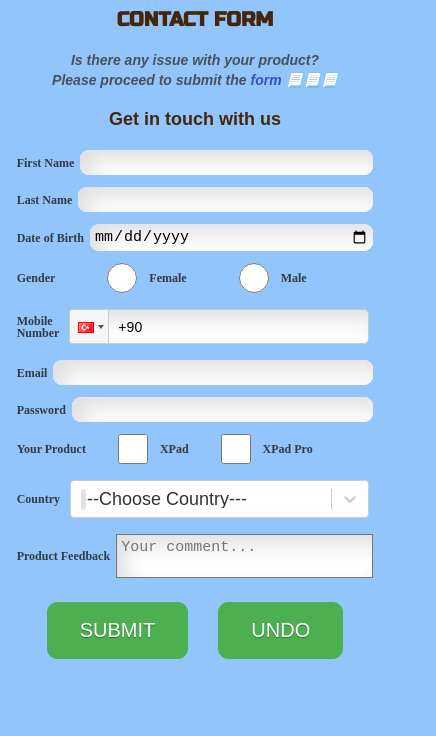
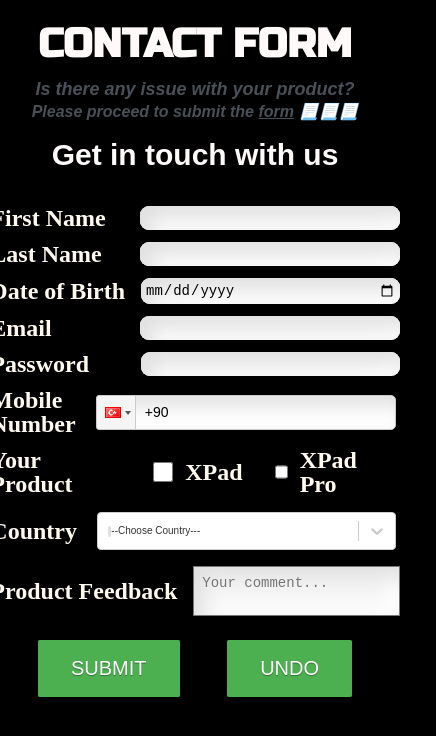
Before and after one commit to okanozman-create/contact-form-reactjs, a React (Create React App) app: page / in a window 390 px wide. Shown: the top 736 px of the page, 436 px wide, since content can reach past the window. Built offline with nearby package versions, Linux system fonts and the light colour scheme; no server answers; a web font is replaced by a local one.

Commit message:
Updated CSS

```diff
--- a/src/App.js
+++ b/src/App.js
@@ -13,7 +13,6 @@ const initialData = {
   birth: "",
   password: "",
   selectedProduct: "",
-  selectedGender: "",
   feedback: "",
 };
 
@@ -39,8 +38,7 @@ export default function App() {
     feedback: yup.string().required("Feedback is required"),
     selectedProduct: yup.string().required("Select a product required"),
     mobileNumber: yup.string(),
-    selectedGender: yup.string(),
-  });
+   });
 
 
 
--- a/src/components/Form.js
+++ b/src/components/Form.js
@@ -1,4 +1,5 @@
 import Phone from "./Phone";
+
 export default function Form({
   countries,
   selectedCountry,
@@ -18,7 +19,7 @@ export default function Form({
               validationErrors.firstName && "error"
             }`}
           >
-            <label htmlFor="orange">First Name</label>
+            <label htmlFor="orange">First Name &nbsp;&nbsp;</label>
 
             <input
               id="orange"
@@ -45,7 +46,7 @@ export default function Form({
               validationErrors.lastName && "error"
             }`}
           >
-            <label htmlFor="banana">Last Name</label>
+            <label htmlFor="banana" >Last Name &nbsp;&nbsp;</label>
             <input
               id="banana"
               type="text"
@@ -57,6 +58,7 @@ export default function Form({
                   lastName: e.target.value,
                 }));
               }}
+              style={{marginLeft: '4px'}}
             />
             {validationErrors.lastName && (
               <div className="error-container">
@@ -88,6 +90,71 @@ export default function Form({
             )}
           </div>
 
+
+
+          <div
+  className={`label-input-group ${validationErrors.email && "error"}`}
+>
+  <label htmlFor="melon">Email &nbsp;&nbsp;&nbsp;&nbsp;&nbsp;&nbsp;&nbsp;&nbsp;&nbsp;&nbsp;&nbsp;</label>
+  <input
+    id="melon"
+    type="email"
+    name="email"
+    value={values.email}
+    onChange={(e) => {
+      setValues((values) => ({
+        ...values,
+        email: e.target.value,
+      }));
+    }}
+  />
+
+  {validationErrors.email && (
+    <div className="error-container">
+      <span className="error-msg">{validationErrors.email}</span>
+    </div>
+  )}
+</div>
+
+
+
+
+
+
+          <div
+            className={`label-input-group ${
+              validationErrors.password && "error"
+            }`}
+          >
+            <label htmlFor="cherry">Password &nbsp;&nbsp;&nbsp;&nbsp;&nbsp;</label>
+            <input
+              id="cherry"
+              type="password"
+              name="password"
+              value={values.password}
+              onChange={(e) => {
+                setValues((values) => ({
+                  ...values,
+                  password: e.target.value,
+                }));
+              }}
+            />
+            {validationErrors.password && (
+              <div className="error-container">
+                <span className="error-msg">{validationErrors.password}</span>
+              </div>
+            )}
+          </div>
+
+
+
+
+
+
+
+          <Phone values={values} setValues={setValues} style={{}} />
+
+{/*
           <div className="label-input-group" id="gender">
             <label>Gender</label>
             <label htmlFor="milk">
@@ -103,6 +170,7 @@ export default function Form({
                     selectedGender: e.target.value,
                   }));
                 }}
+                style={{marginLeft: '50px'}}
               />
               Female
             </label>
@@ -125,58 +193,12 @@ export default function Form({
             </label>
           </div>
 
-          <Phone values={values} setValues={setValues} />
+          */}
 
-          <div
-            className={`label-input-group ${validationErrors.email && "error"}`}
-          >
-            <label htmlFor="melon">Email</label>
-            <input
-              id="melon"
-              type="email"
-              name="email"
-              value={values.email}
-              onChange={(e) => {
-                setValues((values) => ({
-                  ...values,
-                  email: e.target.value,
-                }));
-              }}
-            />
 
-            {validationErrors.email && (
-              <div className="error-container">
-                <span className="error-msg">{validationErrors.email}</span>
-              </div>
-            )}
-          </div>
 
-          <div
-            className={`label-input-group ${
-              validationErrors.password && "error"
-            }`}
-          >
-            <label htmlFor="cherry">Password</label>
-            <input
-              id="cherry"
-              type="password"
-              name="password"
-              value={values.password}
-              onChange={(e) => {
-                setValues((values) => ({
-                  ...values,
-                  password: e.target.value,
-                }));
-              }}
-            />
-            {validationErrors.password && (
-              <div className="error-container">
-                <span className="error-msg">{validationErrors.password}</span>
-              </div>
-            )}
-          </div>
 
-          <div
+<div
             className={`label-input-group ${
               validationErrors.selectedProduct && "error"
             }`}
@@ -223,6 +245,20 @@ export default function Form({
               </div>
             )}
           </div>
+
+
+
+
+
+
+
+
+
+
+
+
+
+
 
           <div
             className={`label-input-group ${
@@ -272,11 +308,19 @@ export default function Form({
             )}
           </div>
 
+
+
+
+
+
+
+
+
           <div className="btn-container">
-            <button className="submit" type="submit" style={{ borderRadius: "10px" }} >
+            <button className="submit" type="submit">
               Submit
             </button>
-            <button className="reset" type="reset" onClick={handleDeleteForm} style={{ borderRadius: "10px" }}>
+            <button className="reset" type="reset" onClick={handleDeleteForm}>
               Undo
             </button>
           </div>
--- a/src/index.css
+++ b/src/index.css
@@ -1,5 +1,3 @@
-/* ---------GENERAL--------- */
-
 * {
   margin: 0;
   padding: 0;
@@ -19,30 +17,21 @@ body {
   font-weight: 400;
   line-height: 1;
   color: #adb5bd;
-  background:#93c5fd;
+  background: black;
   display: flex;
   align-items: center;
   justify-content: center;
 }
 
-/* ------Main------- */
-
-.form {
-  max-width: 120rem;
-  margin: 3.2rem 2.4rem;
-  padding: 1.6rem;
-}
-
-/* -------Headers--------- */
-
 h1 {
   text-align: center;
   margin-top: 2.4rem;
-  font-size: 4.4rem;
-  margin-bottom: 2.4rem;
+  font-size: 4rem;
+  margin-bottom: 1rem;
   font-weight: 700;
-  color: #45260a;
+  color: #fffafa;
   text-transform: uppercase;
+
   font-family: "Russo One";
 }
 
@@ -54,7 +43,7 @@ h1 {
 h2 {
   text-align: center;
   font-size: 3rem;
-  color: #45260a;
+  color: #fffafa;
   font-weight: 600;
 }
 
@@ -81,23 +70,28 @@ h4 {
 }
 
 h4 span {
-  color: #364fc7;
+  text-decoration: underline;
   font-weight: 700;
 }
 
-/* ------Label--Input------ */
+.form {
+  max-width: 120rem;
+  margin: 2rem 2rem;
+  padding: 1.6rem;
+}
 
 .label-input-group {
   display: flex;
   gap: 1.6rem;
   align-items: center;
+
   margin-bottom: 1.2rem;
 }
 
 label {
-  color: #343a40;
-  font-weight: 700;
-  font-size: 1.8rem;
+  color: #fffaf0;
+  font-weight: 900;
+  font-size: 2.4rem;
   font-family: "Rubik Bubles";
 }
 
@@ -105,8 +99,9 @@ input,
 textarea {
   flex: 1;
   padding: 0.4rem;
-  font-size: 1.6rem;
+  font-size: 1.4rem;
   box-shadow: inset 10px 10px 20px #e0e0e0, inset -10px -10px 20px #ffffff;
+  background-color: #f5f5f5;
 }
 
 textarea {
@@ -120,9 +115,18 @@ input {
   border: none;
 }
 
+.countrySelect {
+  display: inline;
+  flex: 1;
+  padding: 0.4rem;
+  font-size: 1rem;
+
+  color: #a61e4d;
+}
+
 input[type="radio"] {
-  width: 3rem;
-  height: 3rem;
+  width: 2rem;
+  height: 2rem;
   accent-color: green;
   box-shadow: none;
 }
@@ -132,23 +136,14 @@ input[type="radio"]:focus {
 }
 
 input[type="checkbox"] {
-  width: 3rem;
-  height: 3rem;
+  width: 2rem;
+  height: 2rem;
   accent-color: green;
   box-shadow: none;
 }
 
 input[type="checkbox"]:focus {
   outline: 4px ridge #345b63;
-}
-
-.countrySelect {
-  display: inline;
-  flex: 1;
-  padding: 0.4rem;
-  font-size: 1.8rem;
-
-  color: #a61e4d;
 }
 
 .phone {
@@ -163,14 +158,17 @@ input[type="checkbox"]:focus {
 
 #gender {
   display: flex;
-  gap: 5.2rem;
+  gap: 4.2rem;
   align-items: center;
+  justify-content: evenly;
 }
 
 #gender label {
   display: flex;
   align-items: center;
   gap: 1.2rem;
+  font-weight: bold;
+  justify-content: evenly;
 }
 
 #checkbox {
@@ -184,8 +182,6 @@ input[type="checkbox"]:focus {
   align-items: center;
   gap: 1.2rem;
 }
-
-/* -----Success------- */
 
 .success-container {
   margin: 10rem auto;
@@ -316,79 +312,49 @@ input[type="checkbox"]:focus {
   display: flex;
 }
 
-
-@media (max-width: 40em) {
-  .form {
-    max-width: 100%;
-    margin: 1.2rem 1.4rem;
-    padding: 1rem;
+/* styles.css */
+@media (max-width: 24em) {
+  label {
+    font-size: 1.2rem;
   }
 
-  /* ---Headers----- */
-
   h1 {
-    margin-top: 1rem;
-    font-size: 2rem;
-    margin-bottom: 2rem;
+    margin-top: 1.4rem;
+    font-size: 2.2rem;
+    margin-bottom: 2.4rem;
   }
 
   h3,
   h4 {
     text-align: center;
     font-size: 1.4rem;
-    line-height: 2rem;
+    line-height: 3rem;
   }
 
   h2 {
     text-align: center;
-    font-size: 1.8rem;
+    font-size: 2.4rem;
     font-weight: 600;
   }
 
-  /* ------Label-Input------- */
-
-  .label-input-group {
-    display: flex;
-    gap: 6px;
-    align-items: center;
-    margin-bottom: 1.2rem;
+  .main-div {
+    max-width: 100%;
+    margin-left: 1.8rem;
   }
 
-  label {
-    color: #343a40;
-    font-weight: 700;
-    font-size: 1.2rem;
-    font-family: "Rubik Bubles";
+  .form {
+    max-width: 30rem;
+    margin: 1rem;
+    padding: 1rem;
   }
 
-  input,
-  textarea {
-    flex: 1;
-    padding: 0.4rem;
-    font-size: 1.5rem;
-    box-shadow: inset 10px 10px 20px #e0e0e0, inset -10px -10px 20px #ffffff;
+  .submit {
+    padding: 0.8rem 1.6rem;
+    font-size: 1.4rem;
   }
 
-  /* --------Error-Msg--------------- */
-
-  .error-container {
-    background-color: #ffebee;
-    border: 1px solid #ffcdd2;
-    border-radius: 2px;
-    display: flex;
-    align-items: center;
-    justify-content: center;
-    padding: 2px 4px;
-    margin-top: 4px;
-    color: #d32f2f;
-    font-weight: normal;
-    max-width: 7rem;
-  }
-
-  .error-msg {
-    color: #d32f2f;
-    line-height: 1;
-    display: block;
-    font-size: 8px;
+  .reset {
+    padding: 0.8rem 1.6rem;
+    font-size: 1.4rem;
   }
 }
```
